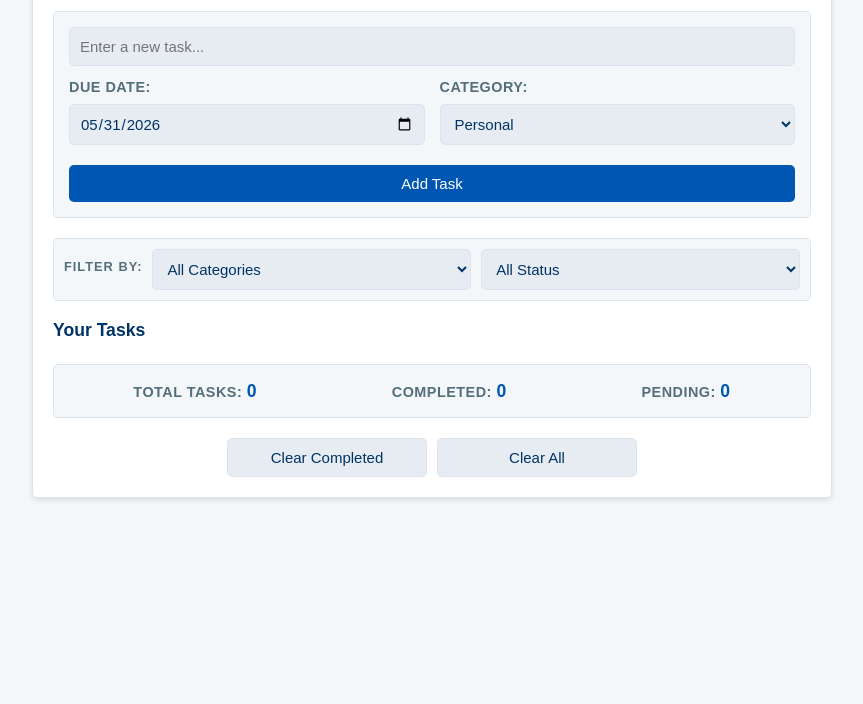
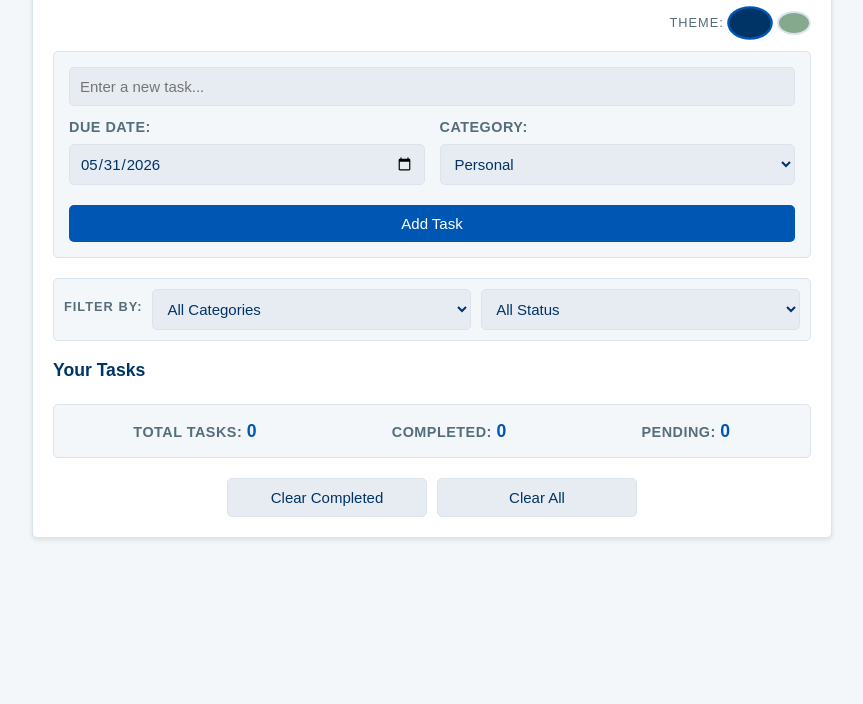
Before and after one commit to IOsinnii/daily-task-scheduler, a plain HTML site: page index.html in a window 1280 px wide. Shown: the part 96-800 px from the top of the page, without its empty margins (208-1071 px from the left). Drawn offline with Linux system fonts and the light colour scheme.

Commit message:
Add Yantra/Sage theme switcher to HTML

```diff
--- a/index.html
+++ b/index.html
@@ -8,9 +8,16 @@
     <!-- Font Awesome for icons -->
     <link rel="stylesheet" href="https://cdnjs.cloudflare.com/ajax/libs/font-awesome/6.4.0/css/all.min.css">
 </head>
-<body>
+<body class="theme-yantra">
     <div class="container">
         <h1>Daily Task Scheduler</h1>
+
+        <!-- Theme Switcher -->
+        <div class="theme-switcher">
+            <span>Theme:</span>
+            <button class="theme-btn theme-yantra active" data-theme="theme-yantra" title="Yantra"></button>
+            <button class="theme-btn theme-sage" data-theme="theme-sage" title="Sage"></button>
+        </div>
 
         <!-- Task input form -->
         <div class="task-form">
```
